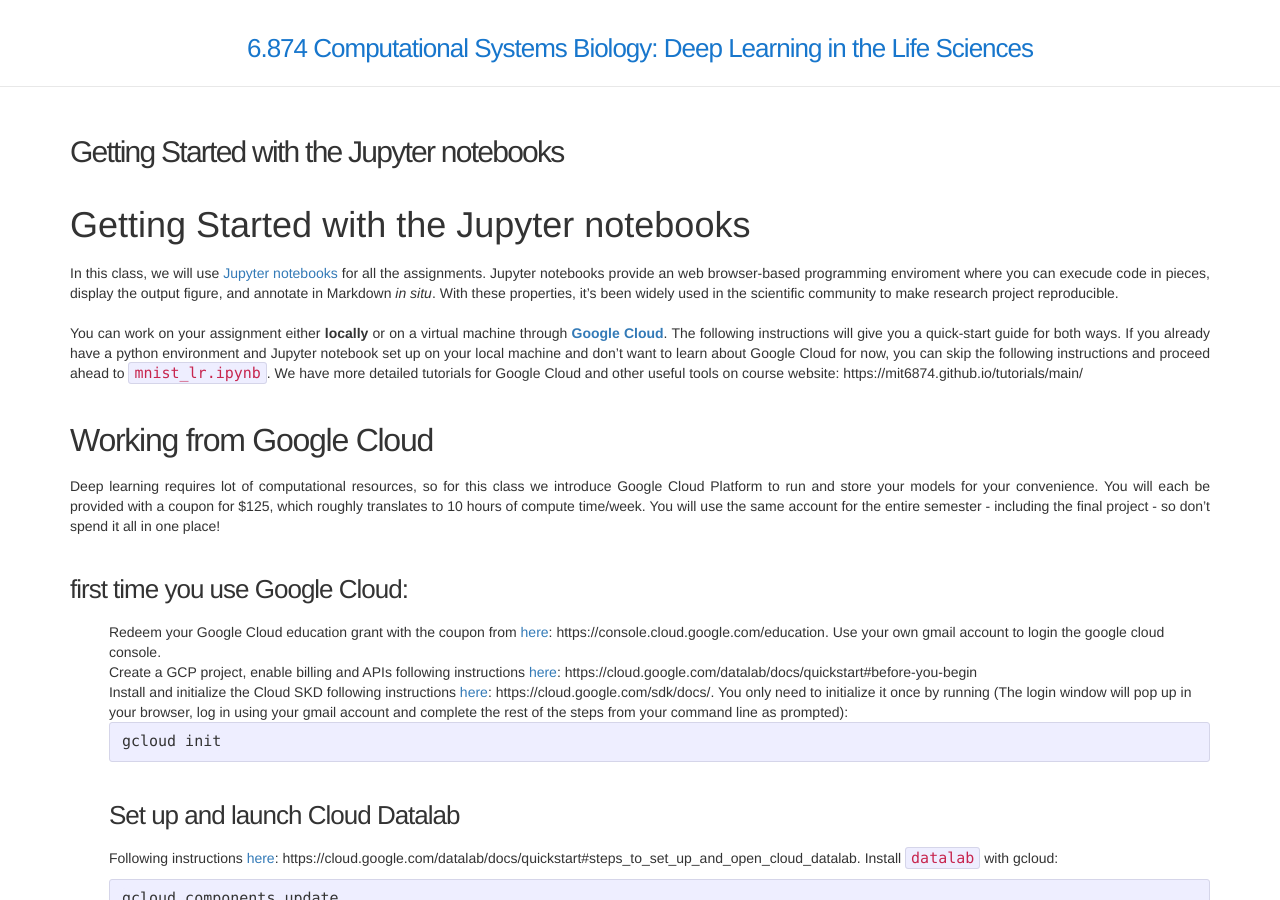
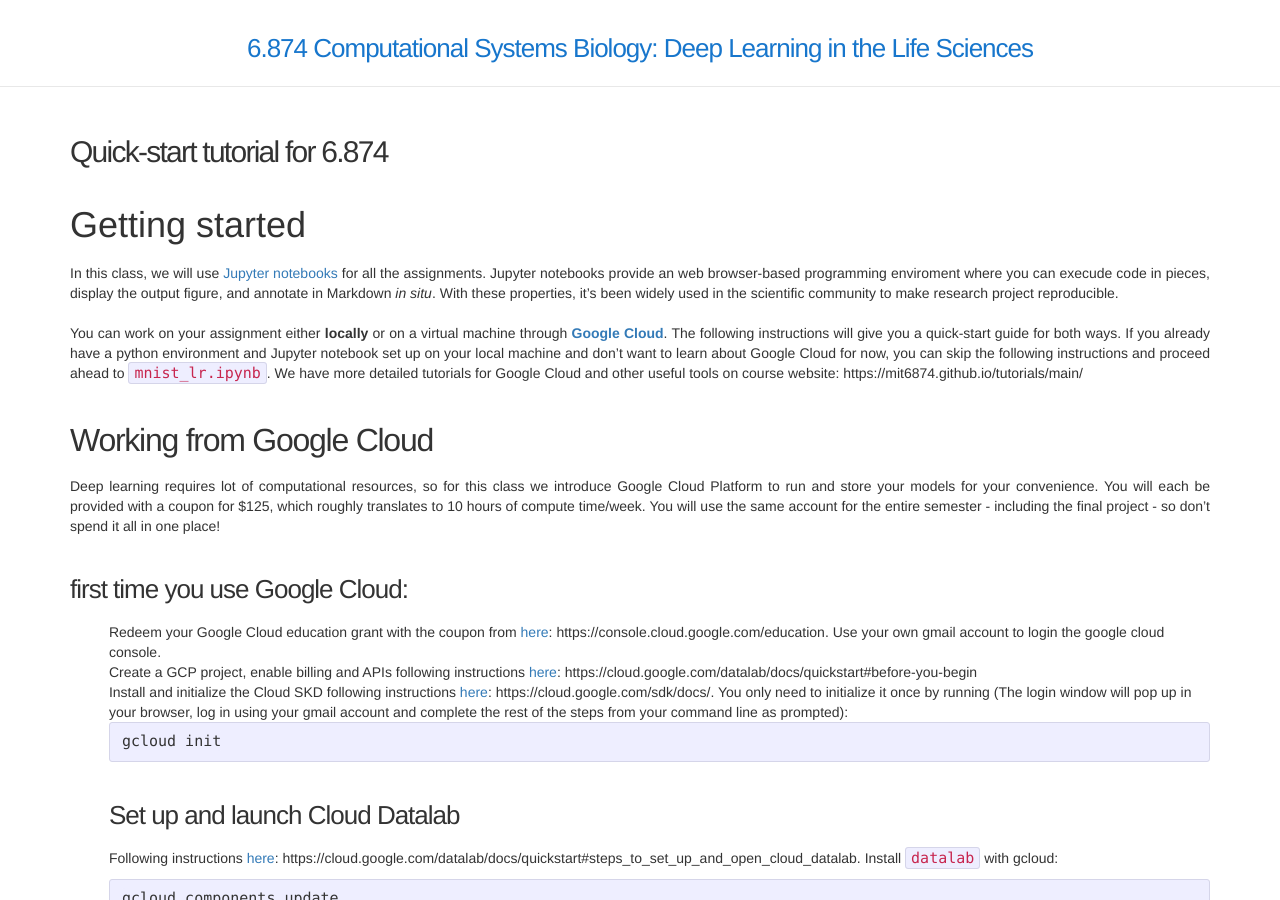
Before and after one commit to mit6874/mit6874.github.io, a Jekyll site: the page built from tutorials/quickstart-tutorial.md, in a window 1280 px wide and 900 px high. Built offline with Jekyll 4.4.1, drawn with Linux system fonts in a browser that asks for light colours; nearby versions of some CDN libraries; our own code applies the rules of GitHub Pages for plain Markdown files.

Commit message:
Update quickstart-tutorial.md

```diff
--- a/tutorials/quickstart-tutorial.md
+++ b/tutorials/quickstart-tutorial.md
@@ -1,4 +1,10 @@
-# Getting Started with the Jupyter notebooks
+---
+layout: page
+title: Quick-start tutorial for 6.874
+permalink: /tutorials/conda-tutorial/
+---
+
+# Getting started
 In this class, we will use [Jupyter notebooks](http://jupyter.org/) for all the
 assignments. Jupyter notebooks provide an web browser-based programming enviroment where you can execude code in pieces, display the output figure, and annotate in Markdown *in situ*. With these properties, it's been widely used in the scientific community to make research project reproducible.
 
```
